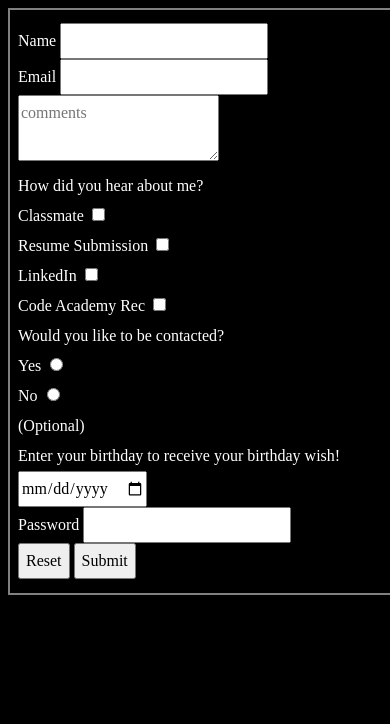
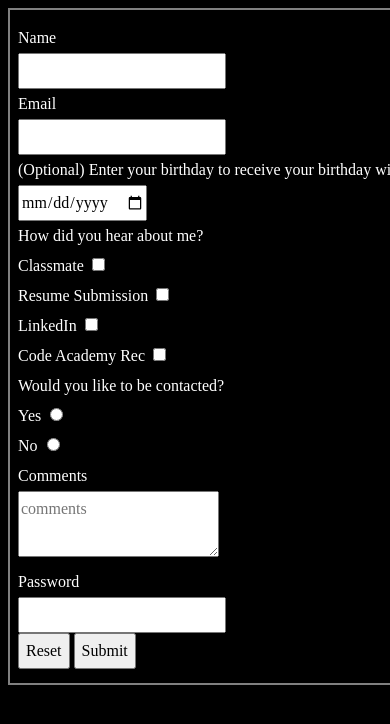
Before and after one commit to Fgonzalez409/web101_Fernando_Gonzalez, a plain HTML site: page pages/contact.html in a window 390 px wide. Shown: the top 724 px of the page. Drawn offline with Linux system fonts and the light colour scheme.

Commit message:
made the contact page responsive

```diff
--- a/pages/contact.html
+++ b/pages/contact.html
@@ -14,22 +14,23 @@
 <body>
   <div id="form-container">
     <form class="form" action="results.html" method="GET" enctype="multipart/form-data">
-
+      <div class="alignForm">
         <!-- Personal detail section -->
         <div>
-        <label for="name">Name</label>
-        <input type="text" name="name" id="name" >
+          <label for="name">Name</label><br>
+          <input class="textBox" height="50px" type="text" name="name" id="name" >
         </div>
 
         <div>
-        <label for="email">Email</label>
-        <input type="email" name="email" id="email" >
+          <label for="email">Email</label><br>
+          <input class="textBox"type="email" name="email" id="email" >
         </div>
 
-      <!-- Textarea -->
-      <div>
-        <label for="bio"></label>
-        <textarea id="bio" name="bio" placeholder="comments" maxlength="500" minlength="30"></textarea>
+
+        <!-- Optional birthday wish -->
+        <div id="optionalText">
+          <label for="date">(Optional) Enter your birthday to receive your birthday wish! <br> </label>
+          <input class="textBox"type="date" name="date" id="date" min="2019-06-10">
         </div>
 
         <!-- How did you hear about me section -->
@@ -56,6 +57,8 @@
           </div>
         </div>
 
+
+
         <!-- Contact section -->
         <div>
           Would you like to be contacted?
@@ -70,28 +73,20 @@
           </div>
         </div>
 
-      <!-- Optional birthday wish -->
+        <!-- Textarea -->
         <div>
-        <label for="date">(Optional) <br> Enter your birthday to receive your birthday wish! <br> </label>
-        <input type="date" name="date" id="date" min="2019-06-10">
+          <label for="bio">Comments</label><br>
+          <textarea id="commentsTextBox" name="bio" placeholder="comments" maxlength="500" minlength="30"></textarea>
         </div>
 
-      <!-- <input type="hidden" name="hidden" value="hi">
         <div>
-        <label for="file">File</label>
-        <input id="file" type="file" name="file">
-      </div> -->
-
-
-      <div>
-        <label>
-          Password
-          <input type="password" name="password" >
-        </label>
+          <label for="password">Password</label><br>
+          <input class="textBox"type="password" name="password">
         </div>
-      <button type="reset">Reset</button>
-      <button type="submit">Submit</button>
+        <button class="buttons"type="reset">Reset</button>
+        <button class="buttons"type="submit">Submit</button>
       </form>
+    </div>
   </div>
   <!-- <script src="scripts.js"></script> -->
 </body>
```
Lines whose indentation alone changed are shown as unchanged.
